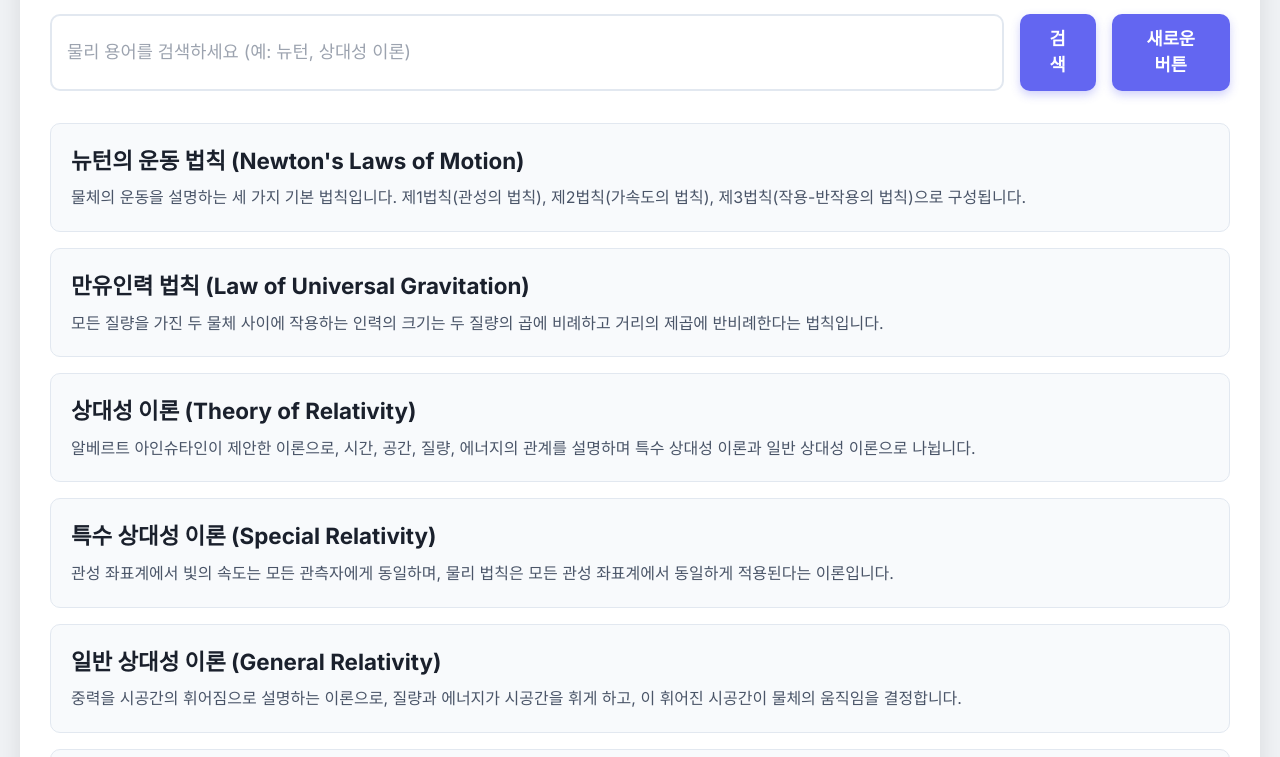
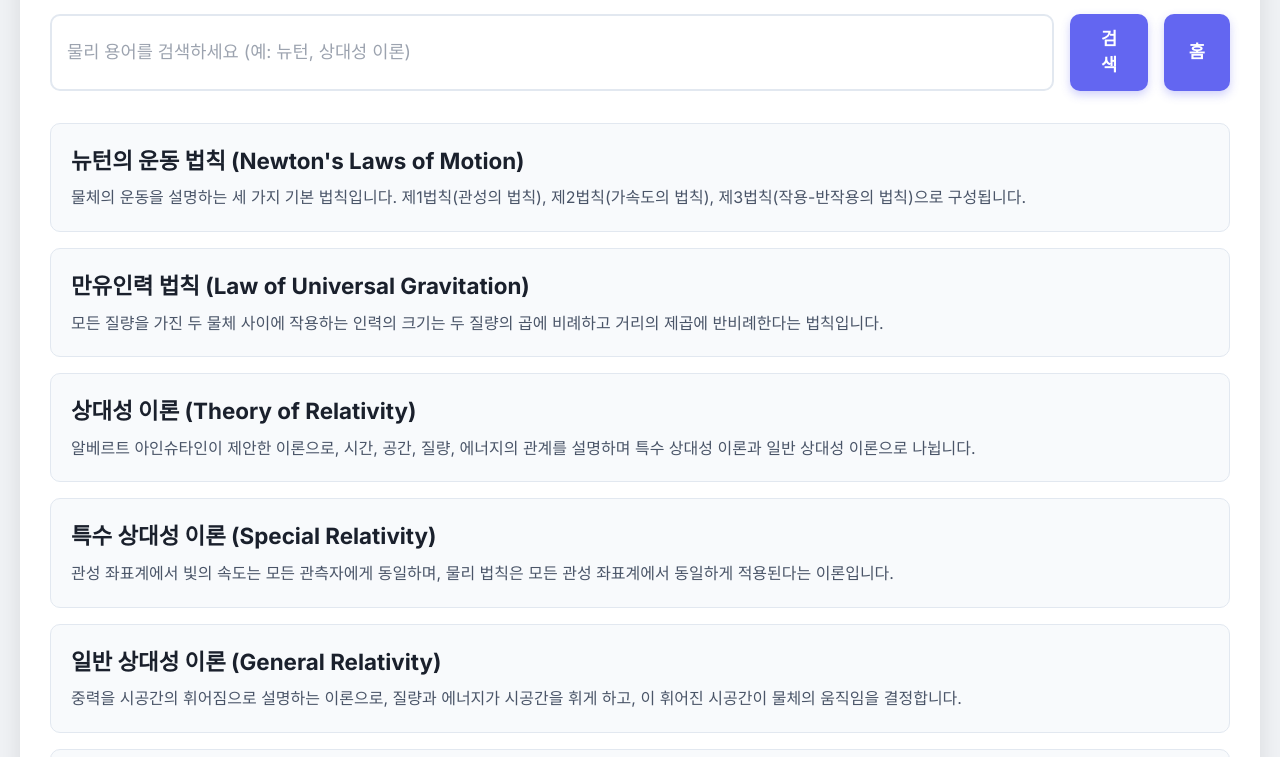
Before and after one commit to ronaldo77155/ronaldo7715.github.io, a plain HTML site: page index.html in a window 1280 px wide. Shown: the part 158-915 px from the top of the page. Drawn offline with nearby package versions, Linux system fonts and the light colour scheme.

Commit message:
Update index.html

```diff
--- a/index.html
+++ b/index.html
@@ -95,7 +95,7 @@
         <div class="flex flex-col sm:flex-row gap-4 mb-8">
             <input type="text" id="searchInput" placeholder="물리 용어를 검색하세요 (예: 뉴턴, 상대성 이론)" class="search-input flex-grow">
             <button id="searchButton" class="search-button">검색</button>
-            <button id="newButton" class="new-button">새로운 버튼</button> <!-- New button added here -->
+            <button id="newButton" class="new-button"><a herf="naver.com">홈</a></button> <!-- New button added here -->
         </div>
 
         <div id="searchResults" class="space-y-4">
@@ -278,7 +278,7 @@
 
         // Add an event listener for the new button (example action)
         newButton.addEventListener('click', () => {
-            alert('새로운 버튼이 클릭되었습니다!'); // You can change this action
+            //alert('새로운 버튼이 클릭되었습니다!'); // You can change this action
         });
 
         // Initial display: Show all terms when the page loads
```
